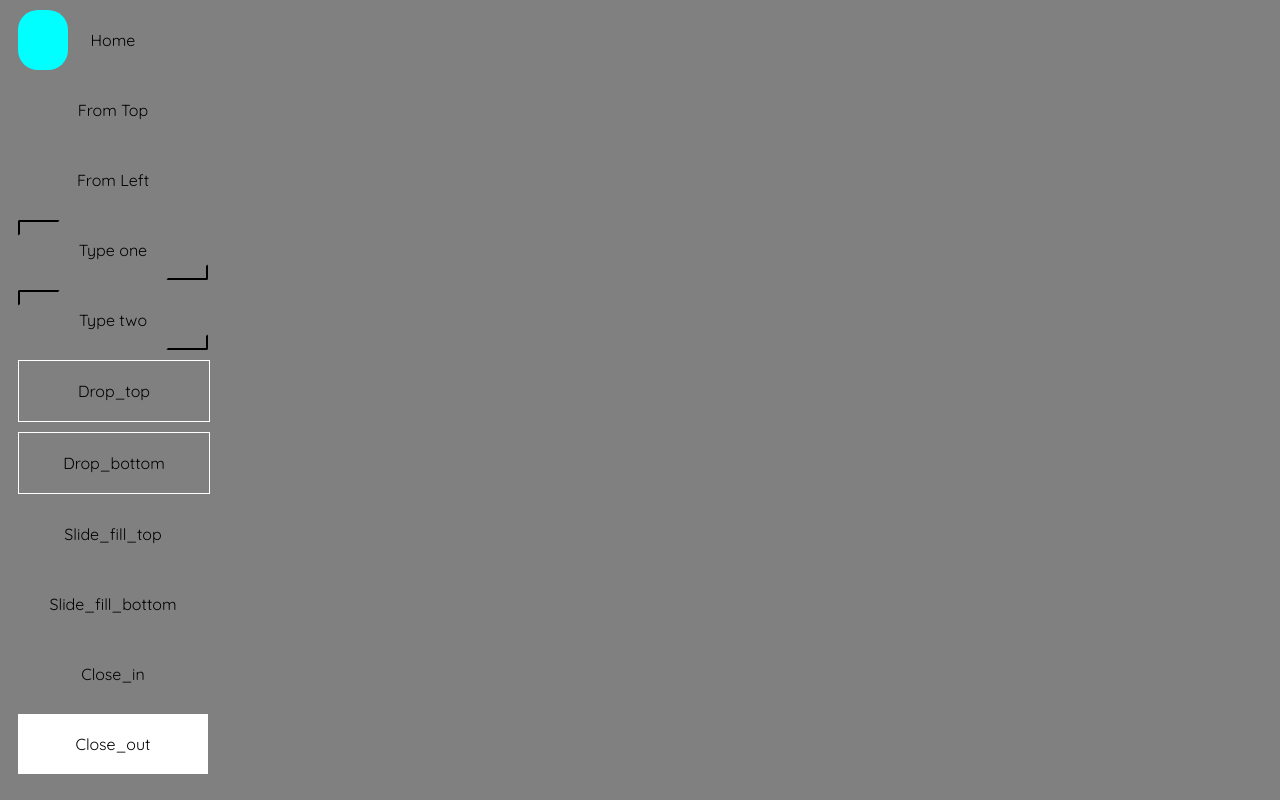
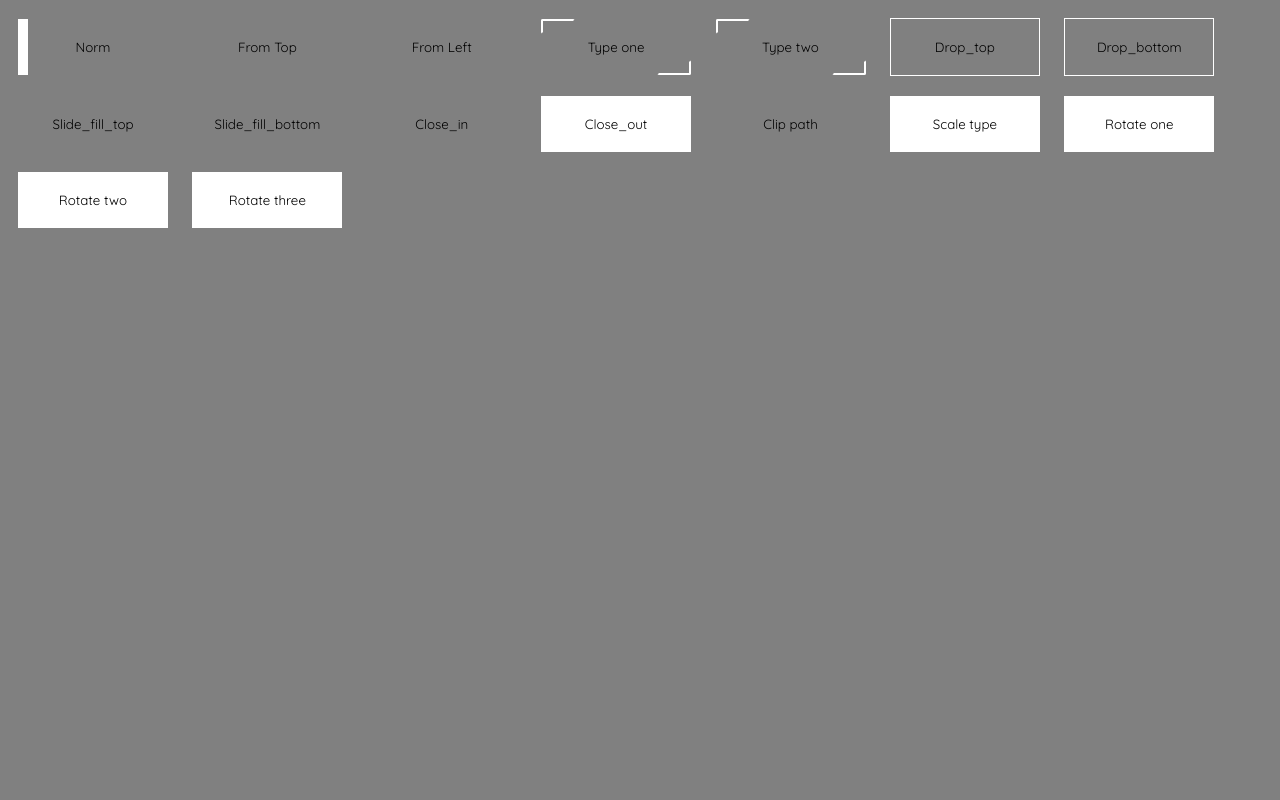
Before and after one commit to dhanielcodes/botonui, a website: page index.html in a window 1280 px wide. Drawn offline with Linux system fonts and the light colour scheme.

Commit message:
changes, add ons

```diff
--- a/index.html
+++ b/index.html
@@ -4,22 +4,28 @@
     <meta charset="UTF-8">
     <meta name="viewport" content="width=device-width, initial-scale=1.0">
     <title>Document</title>
-    <link rel="stylesheet" href="./dist/botonui.min.css">
+    <link rel="stylesheet" href="./dist/botonui.css">
 </head>
 <body>
 
-    <div class="default radius_full">Home</div>
-    <div class="default border_slide_one">From Top</div>
-    <div class="default border_slide_two">From Left</div>
-    <div class="default type1">Type one</div>
-    <div class="default type3">Type two</div>
-    <div class="default drop_top">Drop_top</div>
-    <div class="default drop_bottom">Drop_bottom</div>
-    <div class="default slide_fill_top">Slide_fill_top</div>
-    <div class="default slide_fill_bottom">Slide_fill_bottom</div>
-    <div class="default close_in">Close_in</div>
-    <div class="default close_out">Close_out</div>
+    <button class="default norm_full">Norm</button>
+    <button class="default border_slide_one">From Top</button>
+    <button class="default border_slide_two">From Left</button>
+    <button class="default type1">Type one</button>
+    <button class="default type3">Type two</button>
+    <button class="default drop_top">Drop_top</button>
+    <button class="default drop_bottom">Drop_bottom</button>
+    <button class="default slide_fill_top">Slide_fill_top</button>
+    <button class="default slide_fill_bottom">Slide_fill_bottom</button>
+    <button class="default close_in">Close_in</button>
+    <button class="default close_out">Close_out</button>
+    <button class="default clip_path">Clip path</button>
 
+    <!-- MINIMAL -->
+    <button class="default scale_type">Scale type</button>
+    <button class="default rotate_one">Rotate one</button>
+    <button class="default rotate_two">Rotate two</button>
+    <button class="default rotate_three">Rotate three</button>
 
 
 
```
Also changed, not shown: package.json (added, +23 -0 lines), dist/botonui.css, dist/botonui.min.css.
